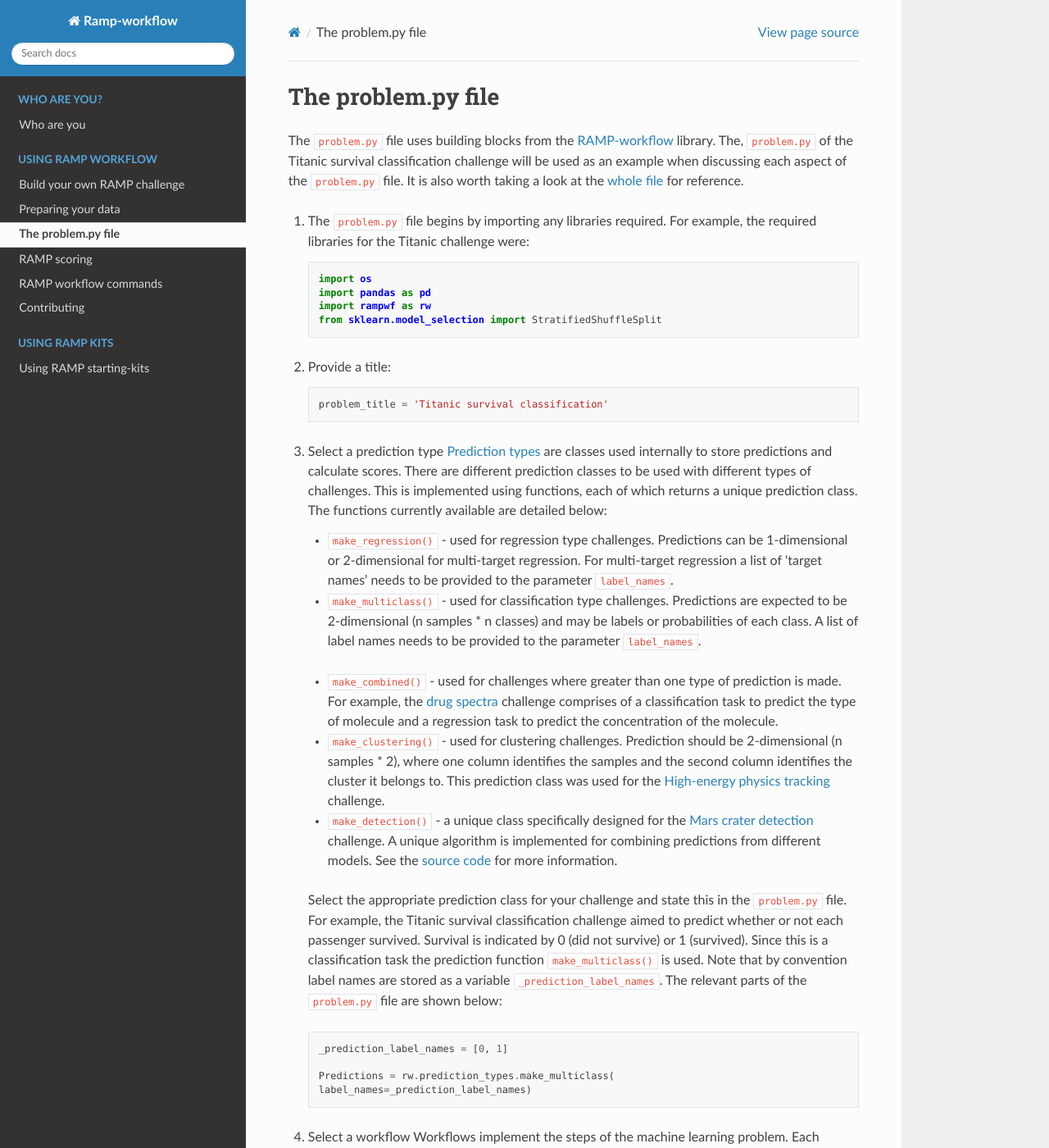
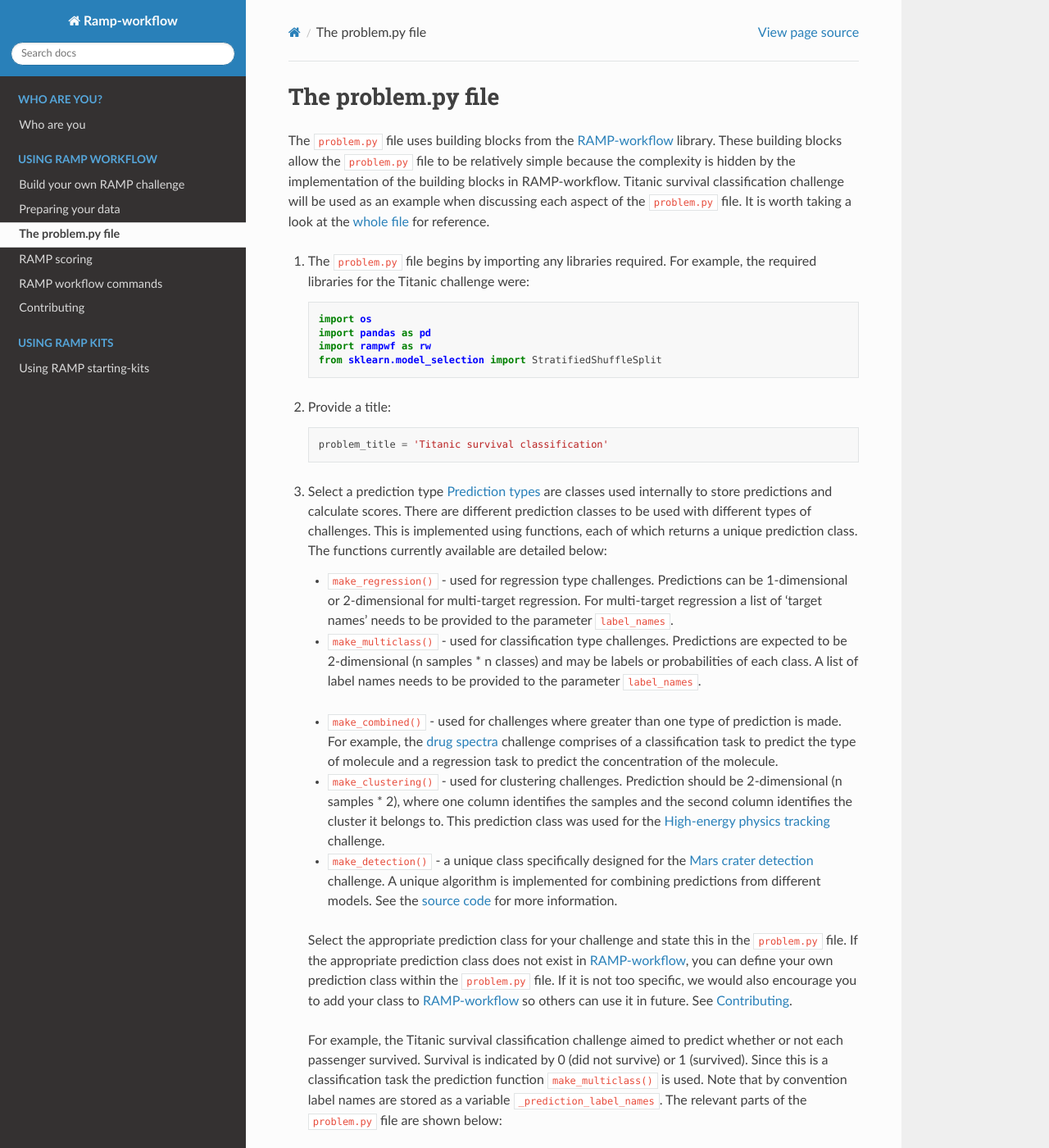
Before and after one commit to paris-saclay-cds/ramp-workflow, a Sphinx documentation site: the page built from doc/problem.rst, in a window 1280 px wide and 1400 px high. Shown: the whole window at 82% size. Built offline with Sphinx 7.4.7 and the Read the Docs theme 2.0.0, drawn with Linux system fonts in a browser that asks for light colours; some of the changed text lies outside the part shown.

Commit message:
amend doc

```diff
--- a/doc/conf.py
+++ b/doc/conf.py
@@ -31,7 +31,6 @@
 # extensions coming with Sphinx (named 'sphinx.ext.*') or your custom
 # ones.
 extensions = [
-
 ]
 
 # Add any paths that contain templates here, relative to this directory.
--- a/doc/problem.rst
+++ b/doc/problem.rst
@@ -3,11 +3,12 @@
 The problem.py file
 ###################
 
-The ``problem.py`` file uses building blocks from the `RAMP-workflow
-<https://github.com/paris-saclay-cds/ramp-workflow>`_ library. The,
-``problem.py`` of the Titanic survival classification challenge will be used as
-an example when discussing each aspect of the ``problem.py`` file. It is also
-worth taking a look at the `whole file
+The ``problem.py`` file uses building blocks from the `RAMP-workflow`_
+library. These building blocks allow the ``problem.py`` file to be relatively
+simple because the complexity is hidden by the implementation of the building
+blocks in RAMP-workflow. Titanic survival classification challenge
+will be used as an example when discussing each aspect of the ``problem.py``
+file. It is worth taking a look at the `whole file
 <https://github.com/ramp-kits/titanic/blob/master/problem.py>`_ for reference.
 
 1. The ``problem.py`` file begins by importing any libraries required. For
@@ -58,7 +59,13 @@
     for more information.
 
   Select the appropriate prediction class for your challenge and state this
-  in the ``problem.py`` file. For example, the Titanic survival classification
+  in the ``problem.py`` file. If the appropriate prediction class does not
+  exist in `RAMP-workflow`_, you can define your own prediction class within
+  the ``problem.py`` file. If it is not too specific, we would also encourage
+  you to add your class to `RAMP-workflow`_ so others can use it in future.
+  See :ref:`contributing`.
+
+  For example, the Titanic survival classification
   challenge aimed to predict whether or not each passenger survived. Survival
   is indicated by 0 (did not survive) or 1 (survived). Since this is a
   classification task the prediction function ``make_multiclass()`` is used.
@@ -189,6 +196,11 @@
     requires 4 files named; ``feature_extractor_clf.py``,
     ``classifier.py``, ``feature_extractor_reg.py`` and ``regressor.py``.
 
+   If the appropriate workflow class does not exist in `RAMP-workflow`_, you
+   can define your own workflow class within the ``problem.py`` file. If it is
+   not too specific,We would also encourage you to add your class to
+   `RAMP-workflow`_ so others can use it in future. See :ref:`contributing`.
+
    The Titanic challenge employed the ``feature_extractor_classifier()``
    workflow. This can be specified simply with::
 
@@ -231,6 +243,12 @@
   Note that the actual implementation was more complex as this challenge
   consisted of both a classification and regression task. For the purposes of
   this example, the extra complexity was ignored.
+
+  Again if the appropriate score metric class does not exist in
+  `RAMP-workflow`_, you can define your own score metric class within the
+  ``problem.py`` file. If it is not too specific, we would also encourage you
+  to add your class to `RAMP-workflow`_ so others can use it in future. See
+  :ref:`contributing`.
 
 .. _cross-validation:
 
@@ -279,3 +297,5 @@
 
    The ``_read_data()`` is not strictly required and is acting as a helper
    function in the code above.
+
+   .. _RAMP-workflow: https://github.com/paris-saclay-cds/ramp-workflow
```
